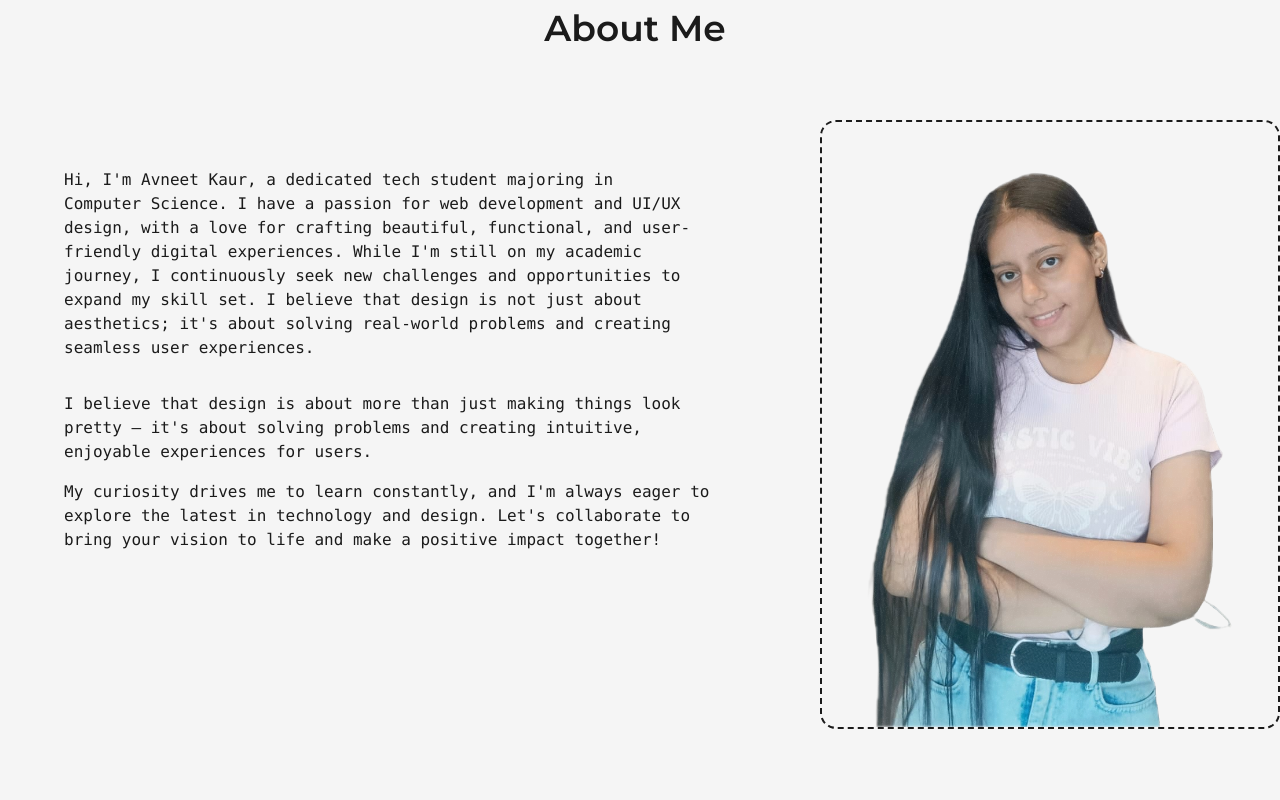
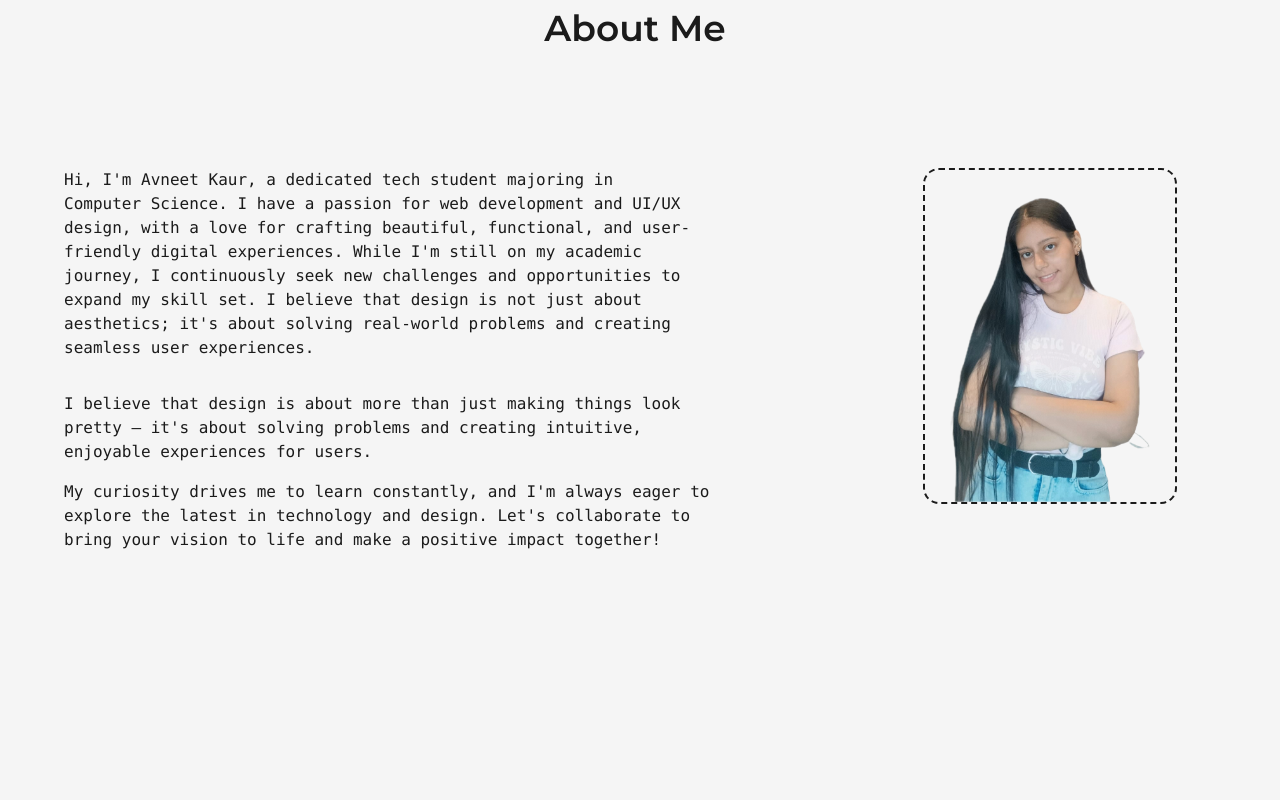
Before and after one commit to avneeetk/portfolio, a Next.js app: page / in a window 1280 px wide. Shown: the part 800-1600 px from the top of the page. Built offline with nearby package versions, Linux system fonts and the light colour scheme.

Commit message:
photo fix

```diff
--- a/src/pages/about.jsx
+++ b/src/pages/about.jsx
@@ -32,18 +32,19 @@ const About = () => {
                 My curiosity drives me to learn constantly, and I&apos;m always eager to explore the latest in technology and design. Let&apos;s collaborate to bring your vision to life and make a positive impact together!
               </p>
             </div>
-            <div className="col-span-1 md:col-span-3 flex items-center justify-center md:justify-end mt-8 md:mt-0">
+            <div className="col-span-1 md:col-span-3 flex items-center justify-center mt-8 md:mt-0">
   <div className="relative h-fit rounded-2xl border-2 border-dashed border-dark bg-light">
     <div className="absolute top-0 -right-3 -z-10 w-[102%] h-[103%] rounded-[2rem] bg-zinc-500" />
     <Image
       src={profilePic}
       alt="avneetkaur"
-                  className="w-full h-auto rounded-2xl"
+      className="w-[150px] sm:w-[150px] md:w-[200px] lg:w-[250px] h-auto rounded-2xl"
       width={150}
       height={150}
       priority
     />
   </div>
+
             </div>
           </div>
           <Education/>
```
Lines whose indentation alone changed are shown as unchanged.
